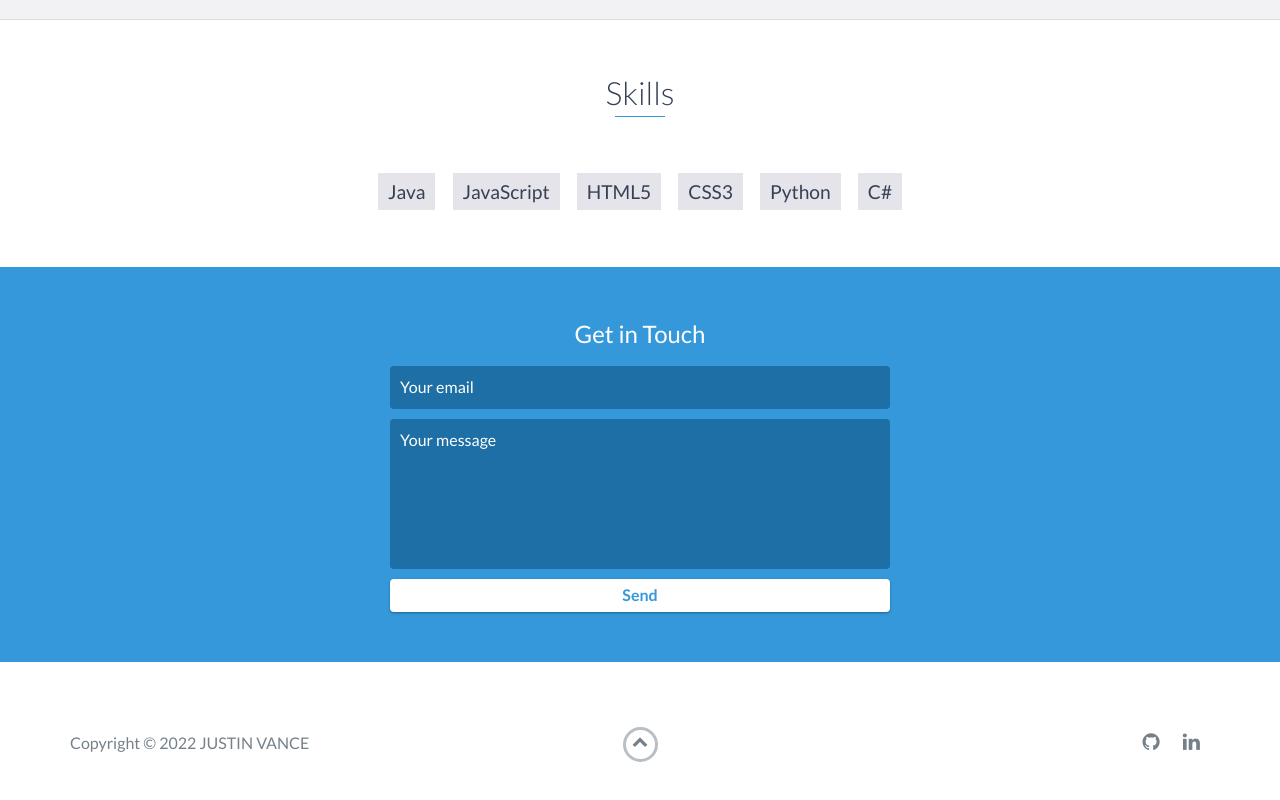
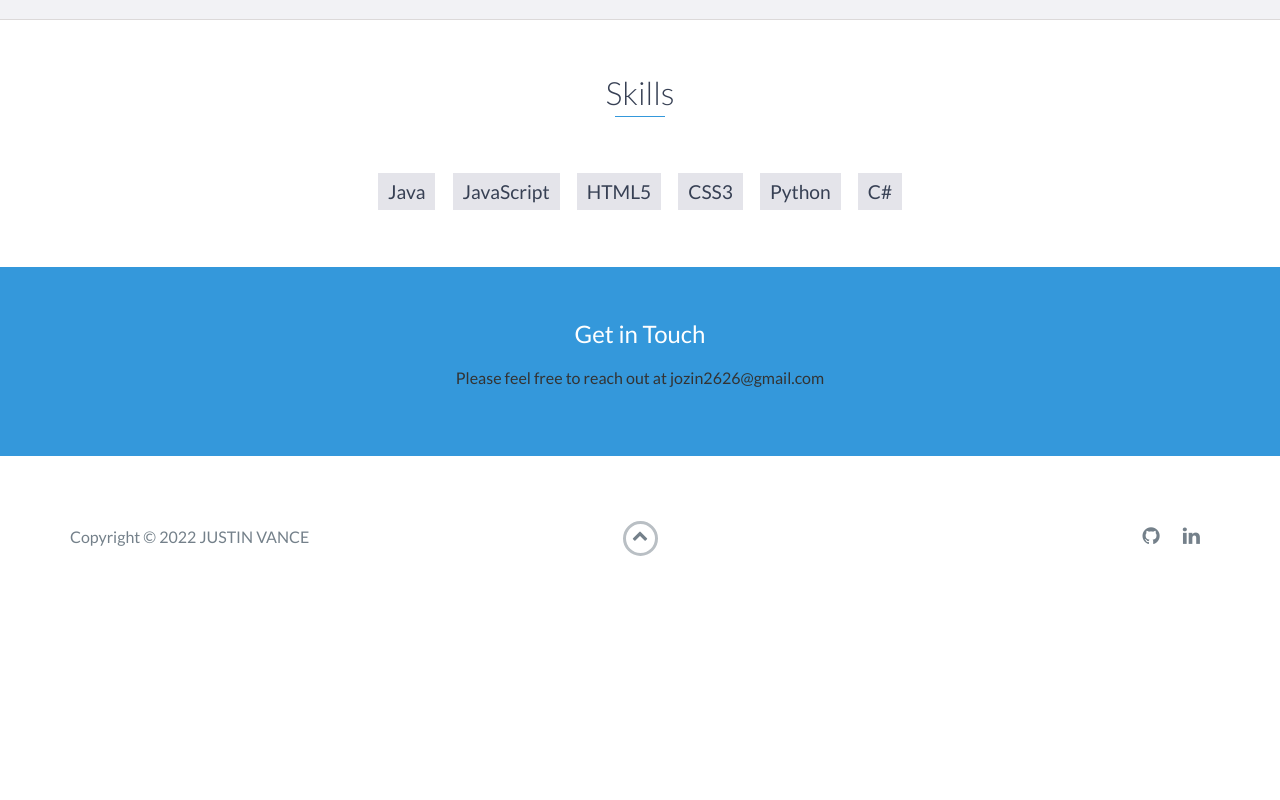
Before and after one commit to jozin2626/jozin2626.github.io, a website: page index.html in a window 1280 px wide. Shown: the part 2345-3145 px from the top of the page. After the commit the page ends 2955 px from the top, so only its background shows below. Drawn offline with nearby package versions, Linux system fonts and the light colour scheme.

Commit message:
Update index.html

```diff
--- a/index.html
+++ b/index.html
@@ -183,12 +183,13 @@
     <div id="contact">
         <h2>Get in Touch</h2>
         <div id="contact-form">
-            <form method="POST" action="https://formspree.io/f/mlezopbe">
+            <!--<form method="POST" action="https://formspree.io/f/mlezopbe">
                 <input type="hidden" name="_subject" value="Contact request from personal website" />
                 <input type="email" name="_replyto" placeholder="Your email" required>
                 <textarea name="message" placeholder="Your message" required></textarea>
                 <button type="submit">Send</button>
-            </form>
+            </form>-->
+		<p>Please feel free to reach out at jozin2626@gmail.com</p>
         </div>
         <!-- End #contact-form -->
     </div>
```
